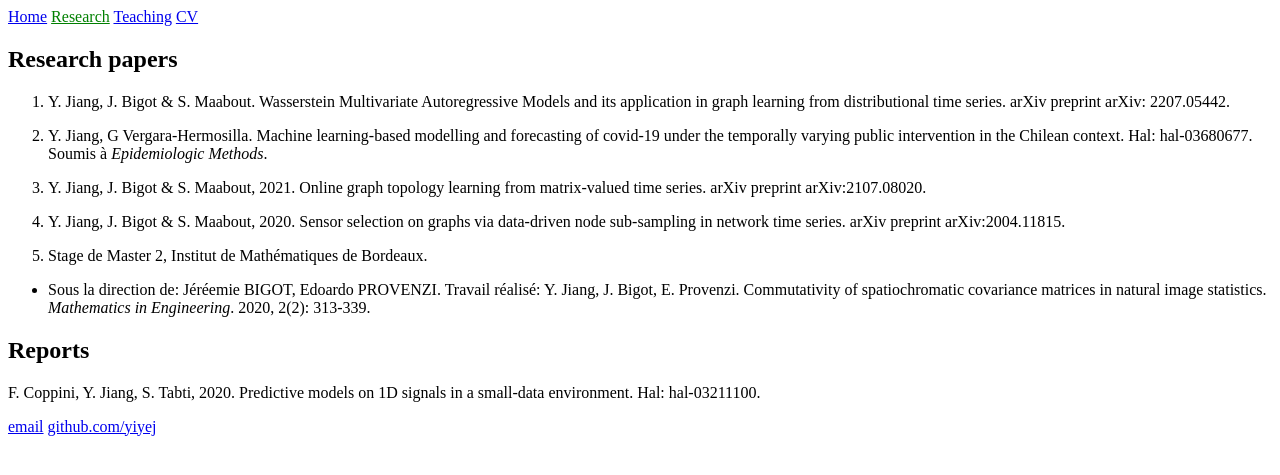
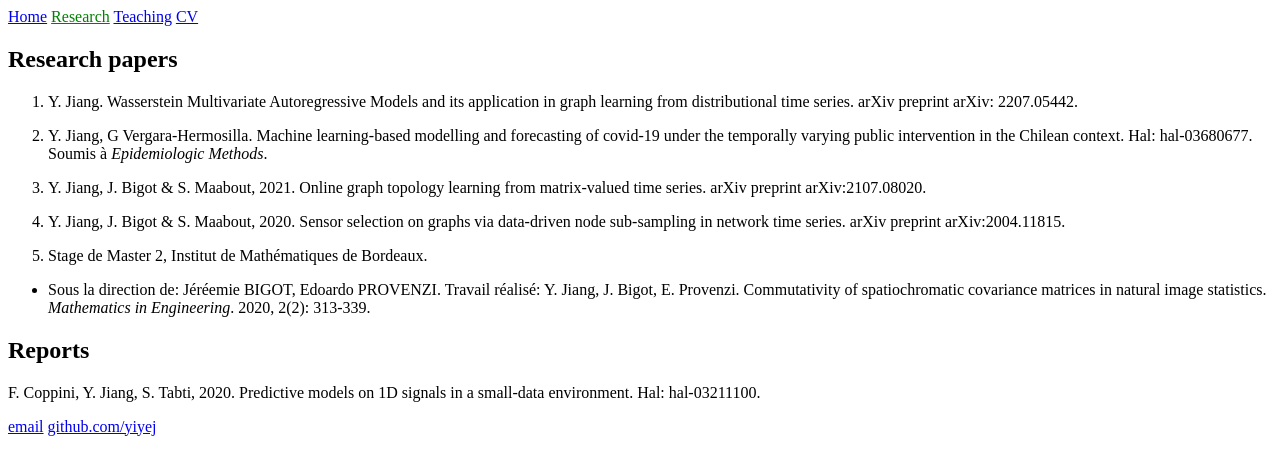
Before and after one commit to yiyej/yiyej.github.io, a Jekyll site: the page built from research.md, in a window 1280 px wide. Shown: the top 475 px of the page. Built offline with Jekyll 4.4.1, drawn with Linux system fonts in a browser that asks for light colours.

Commit message:
Update research.md

```diff
--- a/research.md
+++ b/research.md
@@ -5,7 +5,7 @@ title: Reasearch
 
 ## Research papers
 
-1. Y. Jiang, J. Bigot & S. Maabout. Wasserstein Multivariate Autoregressive Models and its application in graph learning from distributional time series. arXiv preprint arXiv: 2207.05442.
+1. Y. Jiang. Wasserstein Multivariate Autoregressive Models and its application in graph learning from distributional time series. arXiv preprint arXiv: 2207.05442.
 
 2. Y. Jiang, G Vergara-Hermosilla. Machine learning-based modelling and forecasting of covid-19 under the temporally varying public intervention in the Chilean context. Hal: hal-03680677. Soumis à *Epidemiologic Methods*.
 
```
